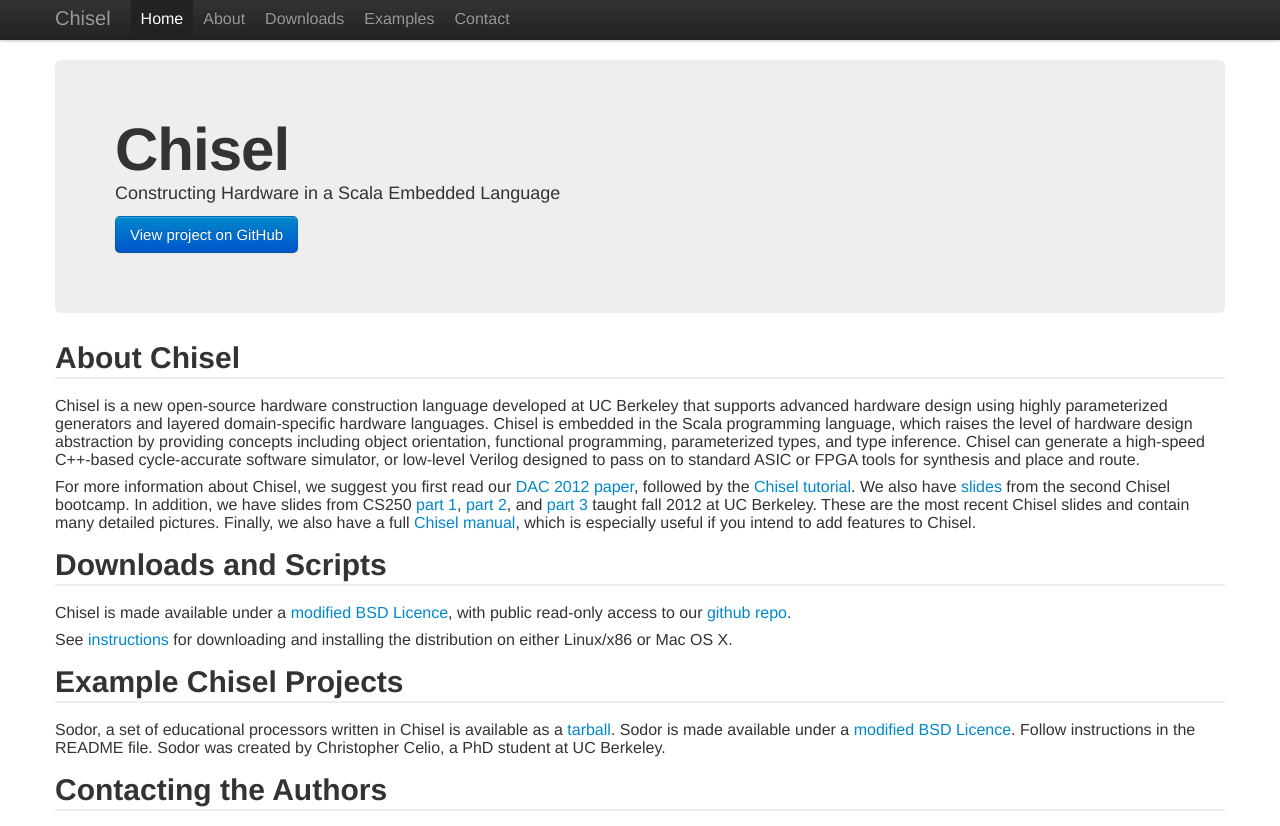
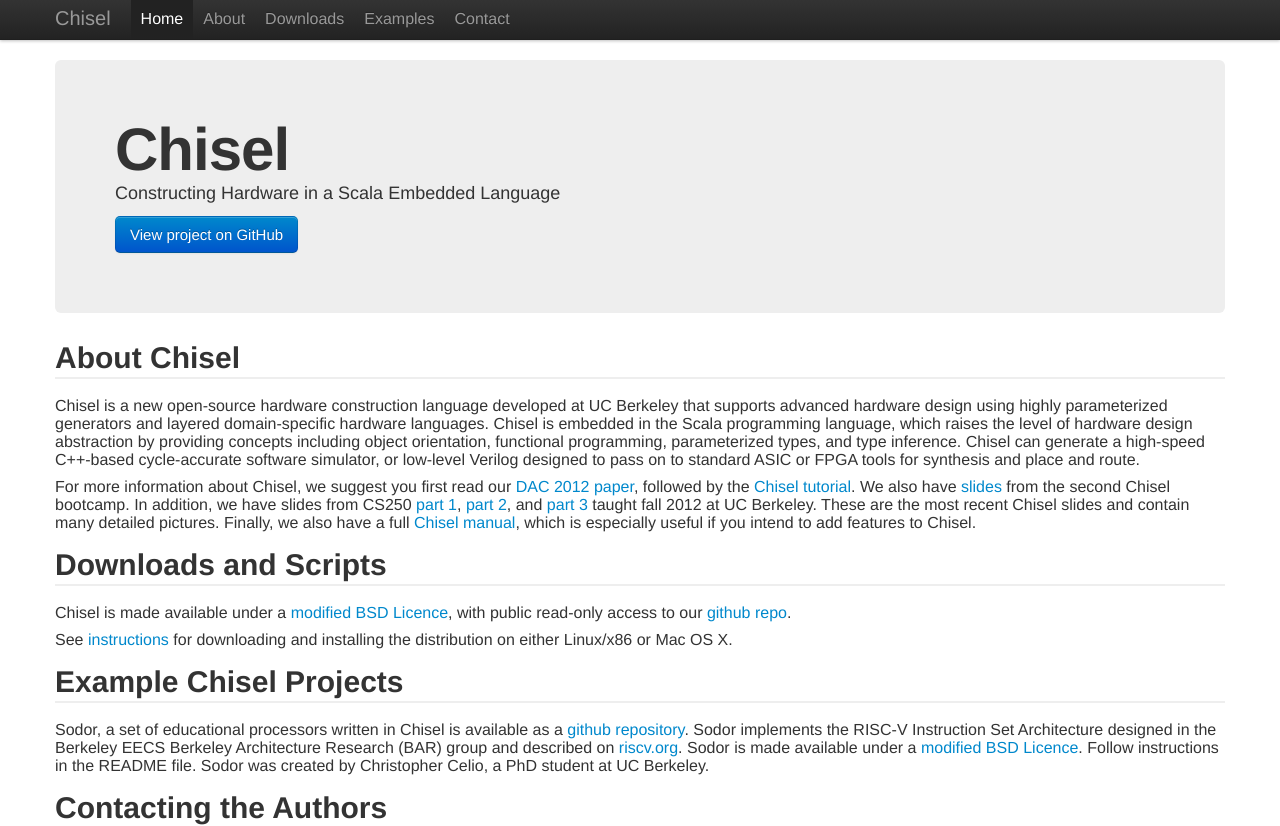
Before and after one commit to cenxim/chisel-doc, a plain HTML site: page index.html in a window 1280 px wide. Shown: the top 826 px of the page. Drawn offline with nearby package versions, Linux system fonts and the light colour scheme.

Commit message:
update for new riscv.org

```diff
--- a/index.html
+++ b/index.html
@@ -132,7 +132,7 @@ to Chisel.
       <section id="examples">
       <div class="page-header"><h1>Example Chisel Projects</h1></div>
 
-      <p> Sodor, a set of educational processors written in Chisel is available as a <a href="./sodor.tar.gz">tarball</a>. Sodor is made available under
+      <p> Sodor, a set of educational processors written in Chisel is available as a <a href="https://github.com/ucb-bar/riscv-sodor">github repository</a>. Sodor implements the RISC-V Instruction Set Architecture designed in the Berkeley EECS Berkeley Architecture Research (BAR) group and described on <a href="http://riscv.org">riscv.org</a>. Sodor is made available under
       a <a href="./BSD_licence.html">modified BSD Licence</a>.  Follow instructions in the README file.  Sodor was created by Christopher Celio, a PhD student at UC Berkeley.</p>
 
       <section id="contact">
```
